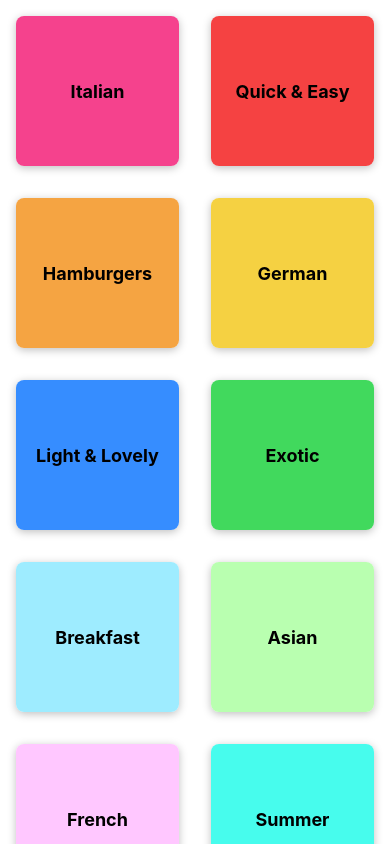
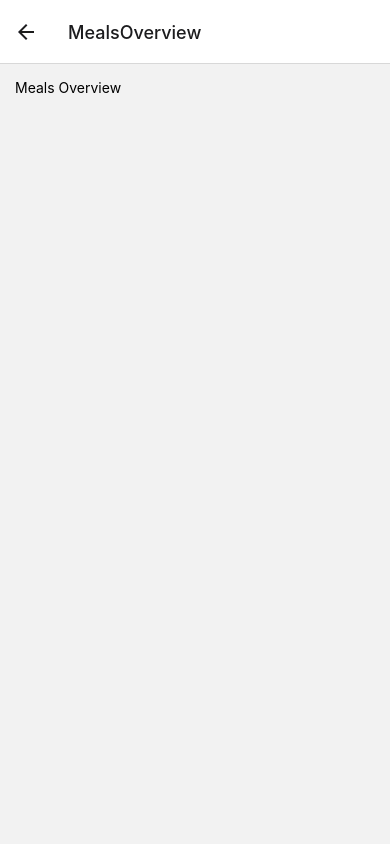
Before and after one commit to mauro-fernandez/ReactNavigationDummyApp, a React Native app: screen /MealsOverview in a window 390 px wide. Built offline with nearby package versions, Linux system fonts and the light colour scheme.

Commit message:
React Navigation set up, stacks & screens

```diff
--- a/App.js
+++ b/App.js
@@ -1,12 +1,28 @@
 import { StatusBar } from 'expo-status-bar';
 import { StyleSheet,  } from 'react-native';
 import { CategoriesScreen } from './screens/CategoriesScreen';
+import { MealsOverviewScreen } from './screens/MealsOverviewScreen';
+import { NavigationContainer } from '@react-navigation/native';
+import { createNativeStackNavigator } from '@react-navigation/native-stack';
+
+const Stack = createNativeStackNavigator()
 
 export default function App() {
   return (
     <>
-    <StatusBar style='light'/>
-    <CategoriesScreen />
+    <StatusBar style='dark'/>
+    <NavigationContainer>
+      <Stack.Navigator>
+        <Stack.Screen
+          name='MealsCategories'
+          component={CategoriesScreen}
+        />
+          <Stack.Screen
+          name='MealsOverview'
+          component={MealsOverviewScreen}
+        />
+      </Stack.Navigator>
+    </NavigationContainer>
     </>
   );
 }
--- a/data/components/CategoryGridTitle.js
+++ b/data/components/CategoryGridTitle.js
@@ -1,9 +1,13 @@
 import { View, Text, Pressable, StyleSheet, Platform } from "react-native"
 
-export const CategoryGridTitle = ({title, color}) => {
+export const CategoryGridTitle = ({ title, color, onPress }) => {
     return (
         <View style={styles.gridItem}>
-            <Pressable android_ripple={{color: '#ccc'}} style={({pressed}) => [styles.button, pressed ? styles.buttonPressed : null]}>
+            <Pressable
+                android_ripple={{color: '#ccc'}}
+                style={({pressed}) => [styles.button, pressed ? styles.buttonPressed : null]}
+                onPress={onPress}
+            >
                 <View style={[styles.innerContainer,  {backgroundColor: color}]}>
                     <Text style={styles.title}>{title}</Text>
                 </View>
--- a/package.json
+++ b/package.json
@@ -9,10 +9,14 @@
     "web": "expo start --web"
   },
   "dependencies": {
+    "@react-navigation/native": "^6.1.17",
+    "@react-navigation/native-stack": "^6.9.26",
     "expo": "~50.0.14",
     "expo-status-bar": "~1.11.1",
     "react": "18.2.0",
-    "react-native": "0.73.6"
+    "react-native": "0.73.6",
+    "react-native-safe-area-context": "4.8.2",
+    "react-native-screens": "~3.29.0"
   },
   "devDependencies": {
     "@babel/core": "^7.20.0"
--- a/screens/CategoriesScreen.js
+++ b/screens/CategoriesScreen.js
@@ -2,13 +2,20 @@
 import { CATEGORIES } from '../data/dummy-data'
 import { CategoryGridTitle } from '../data/components/CategoryGridTitle'
 
-const renderCategoryItem = (itemData) => {
-    return (
-        <CategoryGridTitle title={itemData.item.title} color={itemData.item.color} />
-    )
-}
 
-export const CategoriesScreen = () => {
+
+// la prop navigation la obtiene de haber seteado este componente en <Stack.Screen>
+// sus hijos no heredan esta prop
+export const CategoriesScreen = ({navigation}) => {
+    const renderCategoryItem = (itemData) => {
+        const onPressHandler = () => {
+            navigation.navigate('MealsOverview')
+        }
+        return (
+            <CategoryGridTitle title={itemData.item.title} color={itemData.item.color} onPress={onPressHandler}/>
+        )
+    }
+
     return (
         <FlatList
             data={CATEGORIES}
--- /dev/null
+++ b/screens/MealsOverviewScreen.js
@@ -0,0 +1,18 @@
+import { View, Text, StyleSheet } from 'react-native'
+import { MEALS } from '../data/dummy-data'
+
+export const MealsOverviewScreen = () => {
+    return (
+       <View style={styles.container}>
+            <Text>Meals Overview</Text>
+       </View>
+
+    )
+}
+
+const styles = StyleSheet.create({
+    container: {
+        flex: 1,
+        padding: 15
+    }
+})
```
Also changed, not shown: 1 other file (tests, documents, lock files or other folders).
